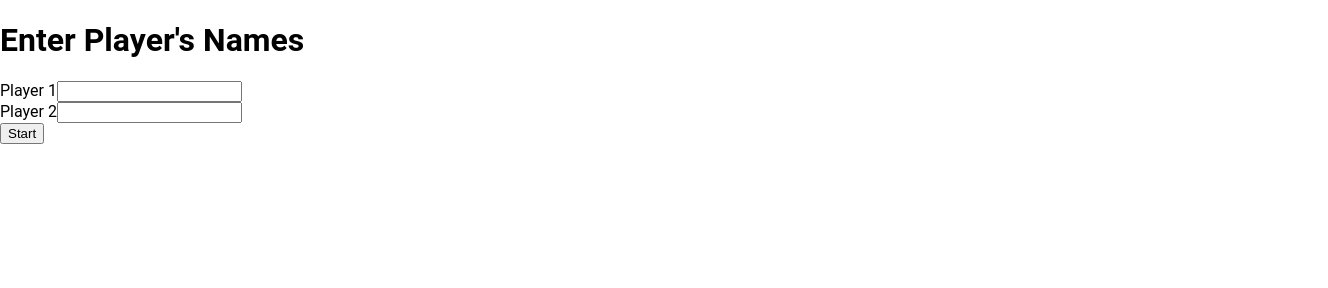
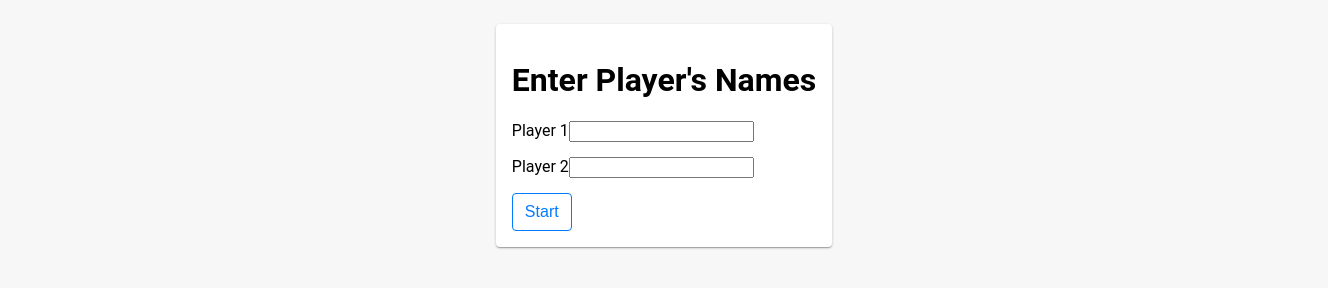
Before and after one commit to Lenninlasd/gameOfDrones, a React app: page / in a window 1280 px wide. Shown: the whole page, 1328 px wide, since content can reach past the window. Built offline with nearby package versions, Linux system fonts and the light colour scheme.

Commit message:
Add players component styles

```diff
--- a/index.html
+++ b/index.html
@@ -4,7 +4,7 @@
     <meta charset="utf-8" />
     <title>Game of drones</title>
   </head>
-  <body style="margin: 0px;font-family: Roboto, Arial, sans-serif;">
+  <body style="margin: 0px;font-family: Roboto, Arial, sans-serif;background-color: #f7f7f7;">
     <div id="root"></div>
   </body>
 </html>
--- a/src/Players/index.js
+++ b/src/Players/index.js
@@ -4,6 +4,8 @@ import PropTypes from 'prop-types';
 
 import { addPlayers } from '../Actions/players.js';
 import { setLevel } from '../Actions/config.js';
+
+import styles from '../Styles/players.css';
 
 class Players extends Component {
   constructor(props) {
@@ -34,19 +36,43 @@ class Players extends Component {
 
   render() {
     return (
-      <div>
-        <h1>Enter Player&apos;s Names</h1>
-        <form onSubmit={this.handleSubmit}>
-          <div>
-            <label htmlFor="player1">Player 1</label>
-            <input required id="player1" onChange={this.handleChange} value={this.state.player1} />
-          </div>
-          <div>
-            <label htmlFor="player2">Player 2</label>
-            <input required id="player2" onChange={this.handleChange} value={this.state.player2} />
-          </div>
-          <button type="submit">Start</button>
-        </form>
+      <div className={styles.playersContainer}>
+        <div className={styles.playersCard}>
+          <h1>Enter Player&apos;s Names</h1>
+          <form onSubmit={this.handleSubmit}>
+            <div className={styles.row}>
+              <label className={styles.label2} htmlFor="player1">
+                Player 1
+              </label>
+              <div className={styles.layout8}>
+                <input
+                  className={styles.inputPlayer}
+                  required
+                  id="player1"
+                  onChange={this.handleChange}
+                  value={this.state.player1}
+                />
+              </div>
+            </div>
+            <div className={styles.row}>
+              <label className={styles.label2} htmlFor="player2">
+                Player 2
+              </label>
+              <div className={styles.layout8}>
+                <input
+                  className={styles.inputPlayer}
+                  required
+                  id="player2"
+                  onChange={this.handleChange}
+                  value={this.state.player2}
+                />
+              </div>
+            </div>
+            <button className={`${styles.btn} ${styles.btnBlock}`} type="submit">
+              Start
+            </button>
+          </form>
+        </div>
       </div>
     );
   }
--- /dev/null
+++ b/src/Styles/players.css
@@ -0,0 +1,72 @@
+.playersContainer {
+  width: 100%;
+  padding: 24px;
+  margin-right: auto;
+  margin-left: auto;
+
+  display: flex;
+  justify-content: center;
+}
+
+.playersCard {
+  background: white;
+  box-shadow: 0px 1px 3px 0px rgba(0, 0, 0, 0.2), 0px 1px 1px 0px rgba(0, 0, 0, 0.14),
+    0px 2px 1px -1px rgba(0, 0, 0, 0.12);
+  border-radius: 4px;
+  padding: 16px;
+}
+
+.btn {
+  display: inline-block;
+  font-weight: 400;
+  text-align: center;
+  vertical-align: middle;
+
+  user-select: none;
+  background-color: transparent;
+  border: 1px solid transparent;
+  padding: 0.375rem 0.75rem;
+  font-size: 1rem;
+  line-height: 1.5;
+  border-radius: 0.25rem;
+
+  color: #007bff;
+  border-color: #007bff;
+}
+
+.btn-block {
+  display: block;
+  width: 100%;
+}
+
+.row {
+  display: flex;
+  flex-wrap: wrap;
+  padding-bottom: 15px;
+}
+
+.input-player {
+  display: block;
+  width: 90%;
+  padding: 0.375rem 0.75rem;
+  font-size: 1rem;
+  font-weight: 400;
+  line-height: 1.5;
+  color: #495057;
+  background-color: #fff;
+  background-clip: padding-box;
+  border: 1px solid #ced4da;
+  border-radius: 0.25rem;
+}
+
+.layout-8 {
+  flex-grow: 0.8;
+}
+.label-2 {
+  flex-grow: 0.2;
+  padding-top: calc(0.375rem + 1px);
+  padding-bottom: calc(0.375rem + 1px);
+  margin-bottom: 0;
+  font-size: inherit;
+  line-height: 1.5;
+}
```
